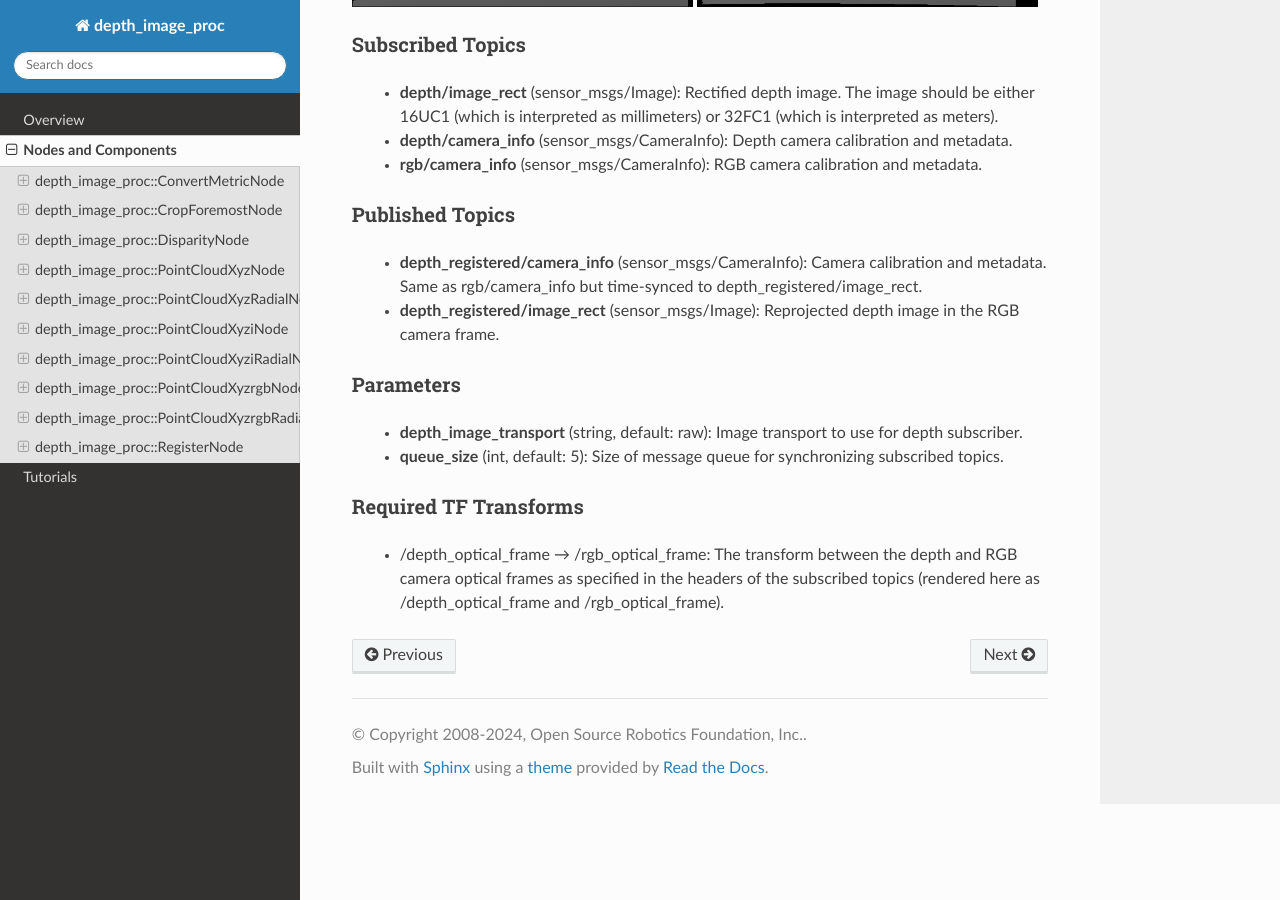
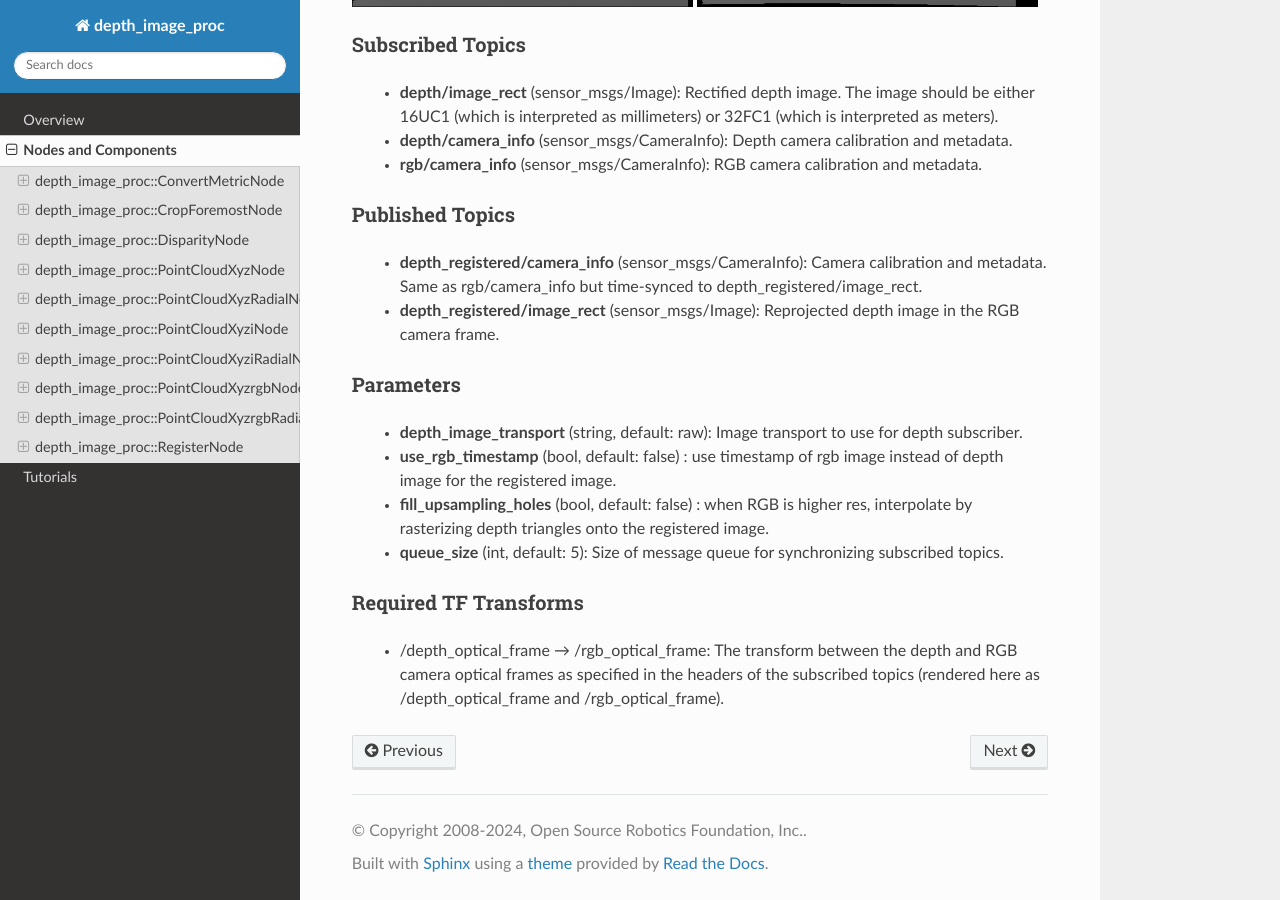
Before and after one commit to ros-perception/image_pipeline, a Sphinx documentation site: the page built from depth_image_proc/doc/components.rst, in a window 1280 px wide and 900 px high, scrolled down 7240 px. Built offline with Sphinx 7.4.7 and the Read the Docs theme 2.0.0, drawn with Linux system fonts in a browser that asks for light colours; pages that are not in the unit, such as notebooks, are missing from menus.

Commit message:
Update depth_image_proc::RegisterNode documentation (#957)
Adding missing parameters from register node of depth_image_proc
package.
Related to Issue #956

```diff
--- a/depth_image_proc/doc/components.rst
+++ b/depth_image_proc/doc/components.rst
@@ -297,6 +297,8 @@ Parameters
 ^^^^^^^^^^
  * **depth_image_transport** (string, default: raw): Image transport to use
    for depth subscriber.
+ * **use_rgb_timestamp** (bool, default: false) : use timestamp of rgb image instead of depth image for the registered image.
+ * **fill_upsampling_holes** (bool, default: false) : when RGB is higher res, interpolate by rasterizing depth triangles onto the registered image.
  * **queue_size** (int, default: 5): Size of message queue for synchronizing
    subscribed topics.
 
```
